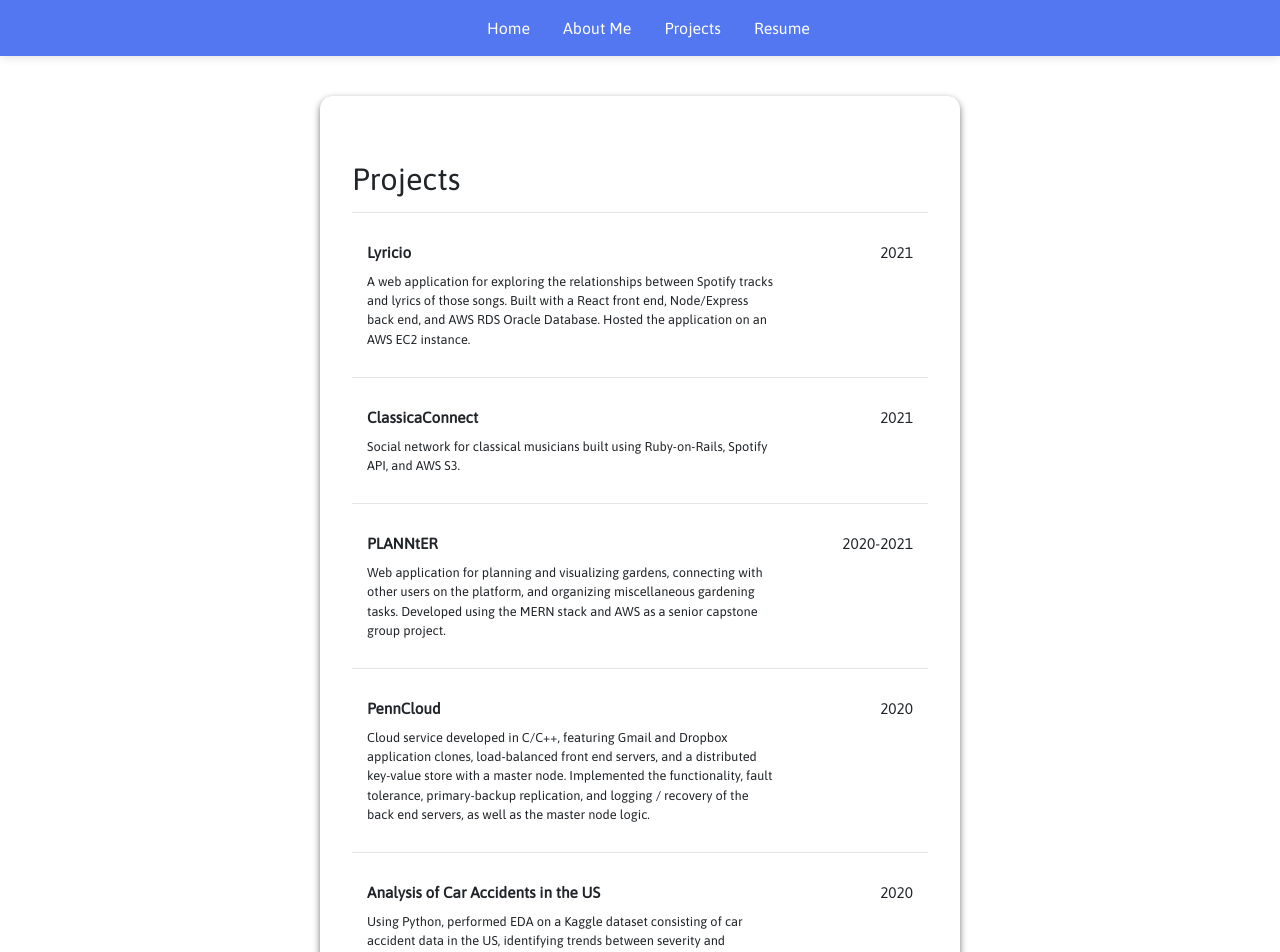
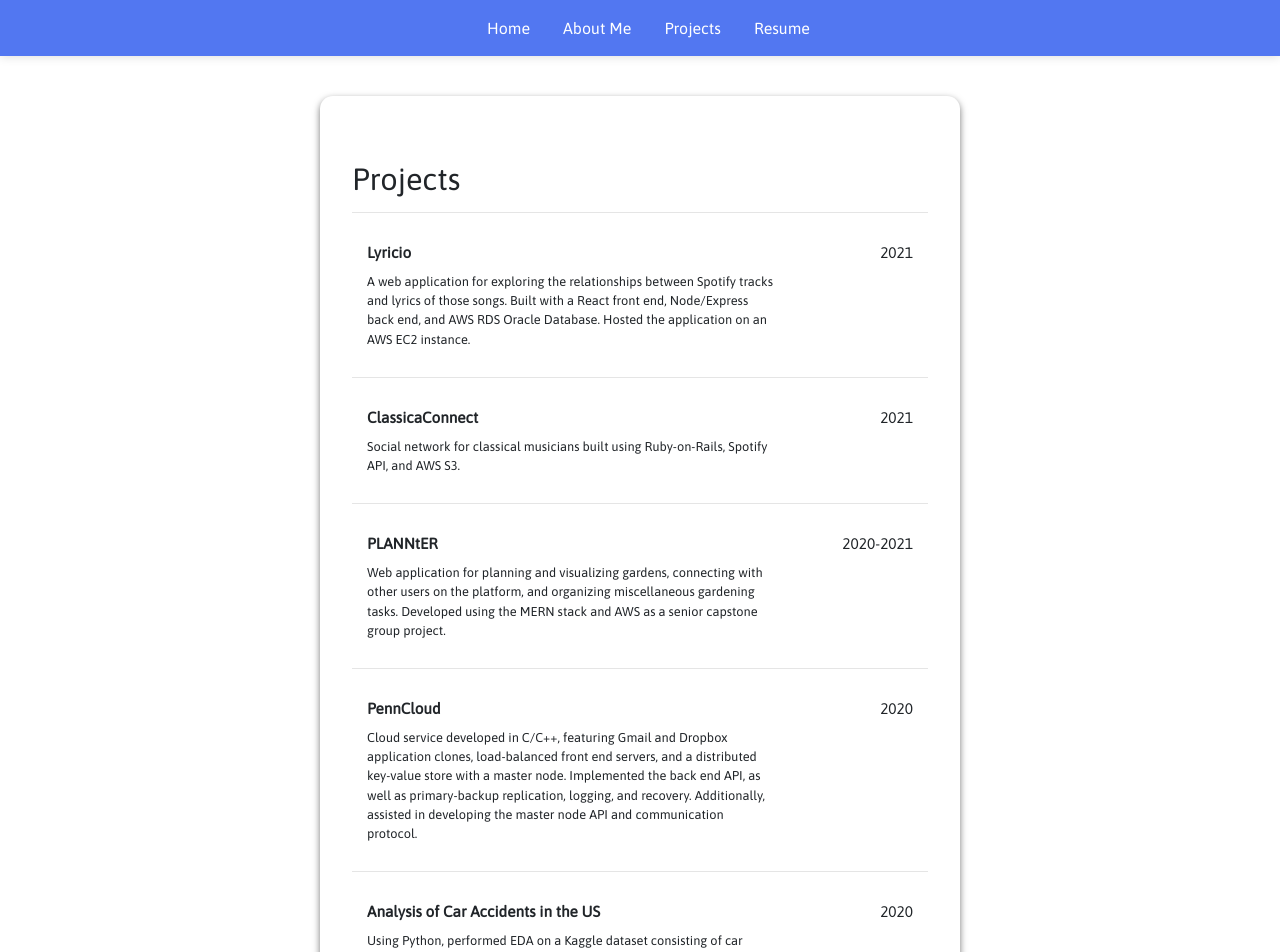
Before and after one commit to jonatlee/jonatlee.github.io, a React (Create React App) app: page /#/projects in a window 1280 px wide. Shown: the top 952 px of the page. Built offline with nearby package versions, Linux system fonts and the light colour scheme.

Commit message:
new site

```diff
--- a/src/components/pages/Projects.js
+++ b/src/components/pages/Projects.js
@@ -44,10 +44,10 @@ class Projects extends React.Component {
                                 Gmail and Dropbox application clones,
                                 load-balanced front end servers,
                                 and a distributed key-value store with a master node.
-                                Implemented the functionality, fault tolerance,
-                                primary-backup replication,
-                                and logging / recovery of the back end servers, as well
-                                as the master node logic."
+                                Implemented the back end API, as well as
+                                primary-backup replication, logging,
+                                and recovery. Additionally, assisted in developing the
+                                master node API and communication protocol."
                     />
                 <hr />
                 <ProjectOverview
```
Also changed, not shown: 1 other file (tests, documents, lock files or other folders).
